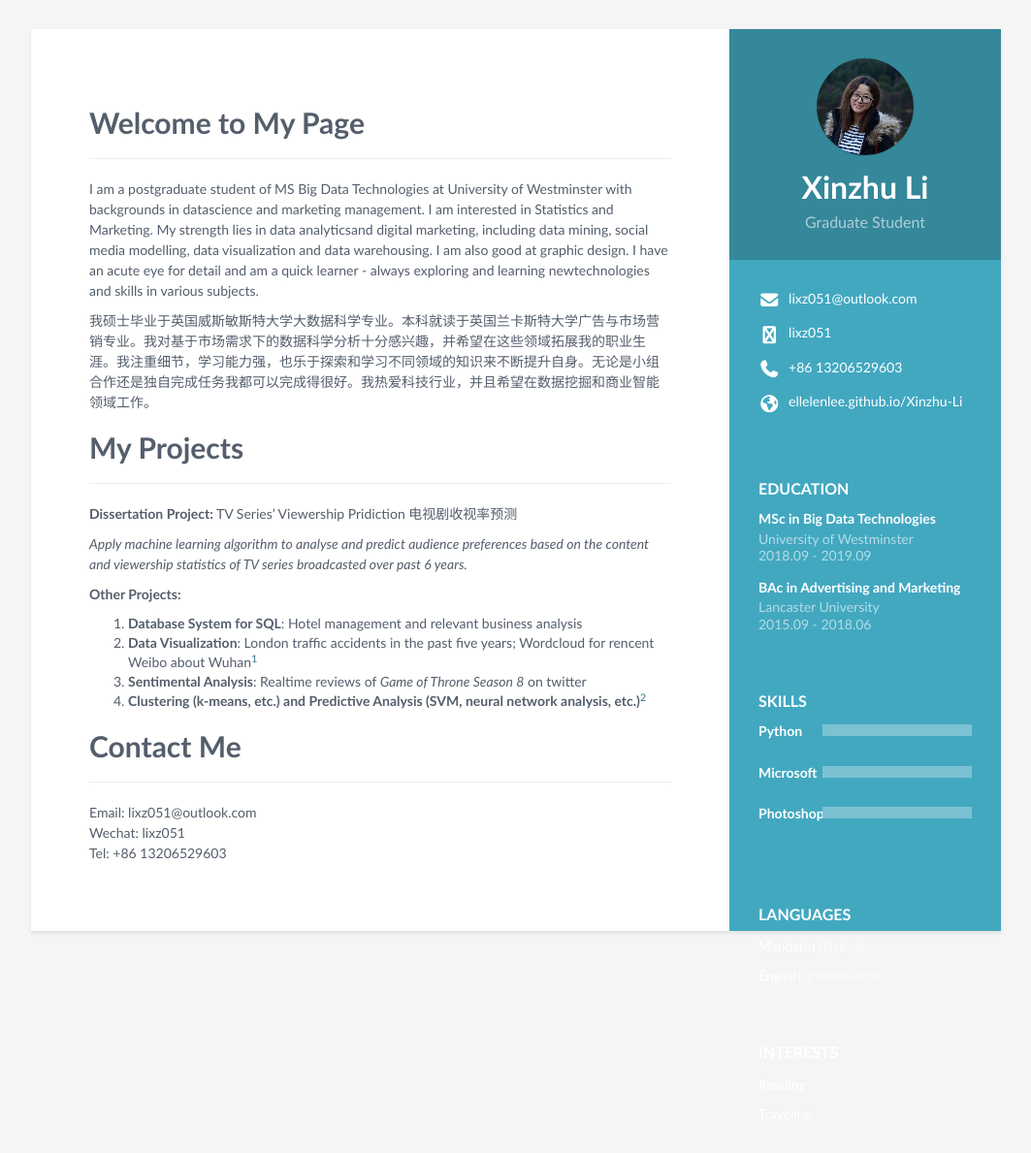
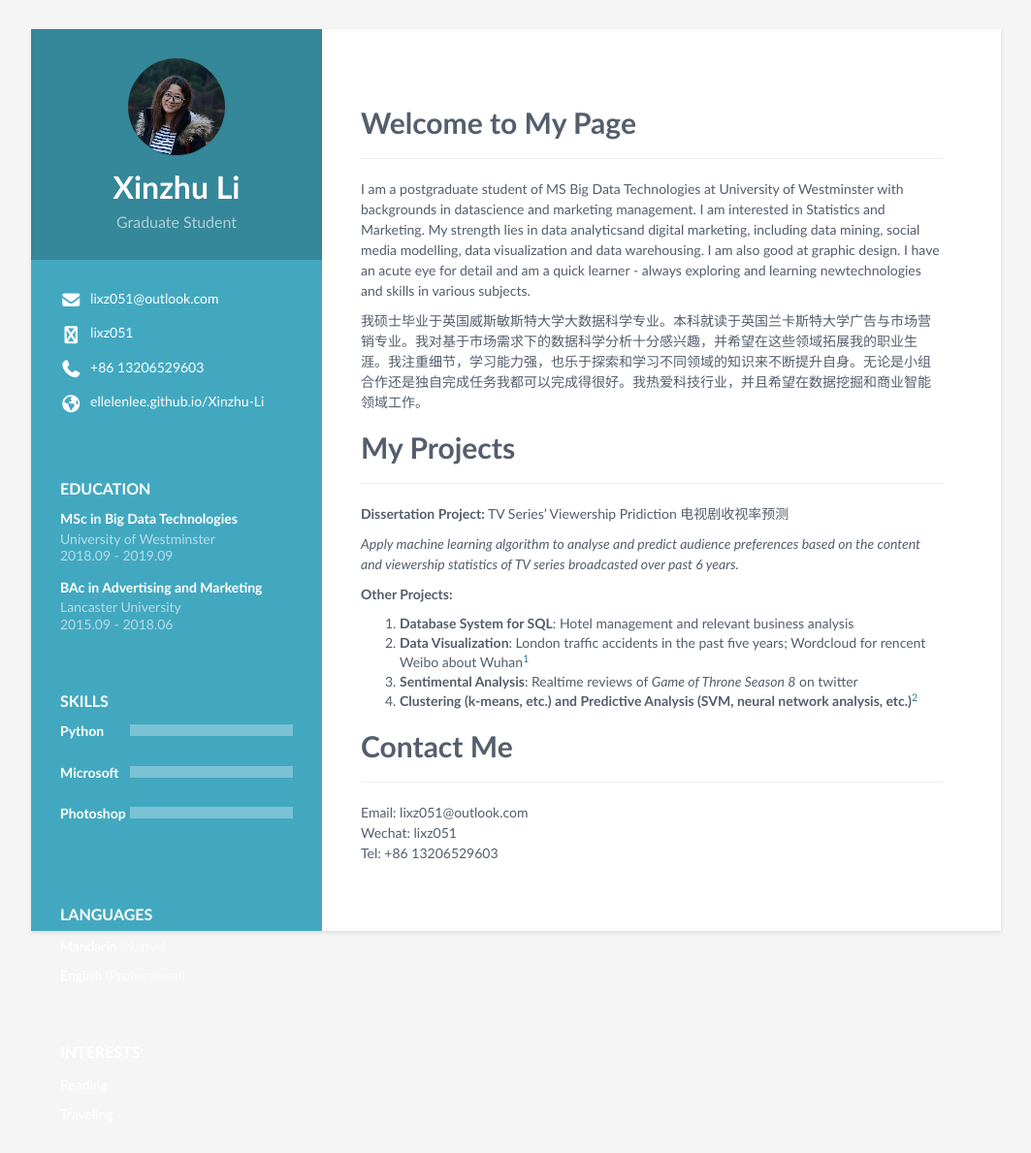
Before and after one commit to ellelenlee/Xinzhu-Li, a Jekyll site: the page built from index.md, in a window 1280 px wide. Shown: the whole page at 97% size, without its empty margins (108-1171 px from the left). Built offline with Jekyll 4.4.1, drawn with Linux system fonts in a browser that asks for light colours; nearby versions of some CDN libraries; our own code applies the rules of GitHub Pages for plain Markdown files; library files that are not in the unit come from our copies.

Commit message:
Update _base.scss

```diff
--- a/_sass/_base.scss
+++ b/_sass/_base.scss
@@ -38,8 +38,8 @@ p {
 .sidebar-wrapper {
     background: $theme-color;
     position: absolute;
-    right: 0;
-    width: 280px;
+    left: 0;
+    width: 300px;
     height: 100%;
     min-height: 800px;
     color: #fff;
@@ -175,7 +175,7 @@ p {
 .main-wrapper {
     background: #fff;
     padding: 60px;
-    padding-right: 340px;
+    padding-left: 340px;
     .section-title {
         text-transform: uppercase;
         font-size: 20px;
```
